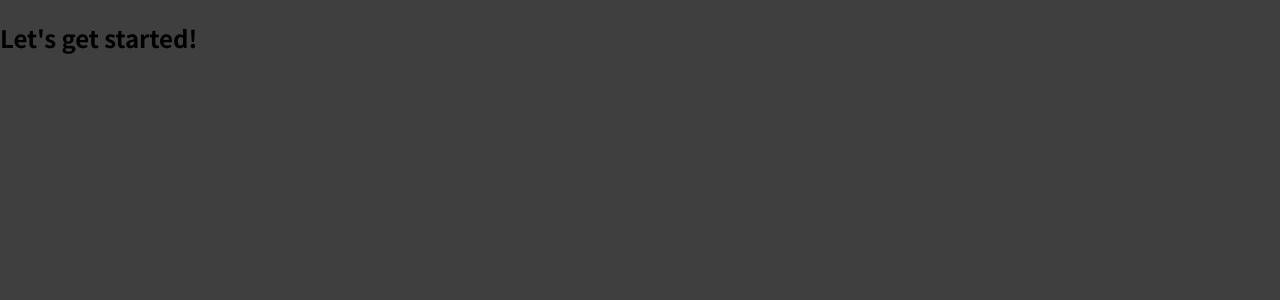
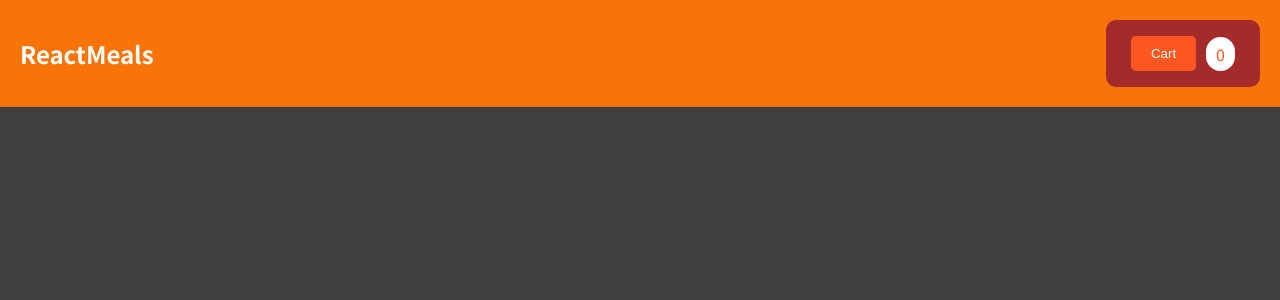
Before and after one commit to hsnadeeb/ReactMeals, a React (Create React App) app: page / in a window 1280 px wide. Shown: the top 300 px of the page. Built offline with nearby package versions, Linux system fonts and the light colour scheme.

Commit message:
created the header

```diff
--- a/src/App.js
+++ b/src/App.js
@@ -1,7 +1,9 @@
+import React from 'react';
+import Header from './components/Layout/Header';
 function App() {
   return (
     <div>
-      <h2>Let's get started!</h2>
+      <Header />
     </div>
   );
 }
--- /dev/null
+++ b/src/components/Layout/Header.css
@@ -0,0 +1,39 @@
+
+header {
+    background: #f87408;
+    color: #fff;
+    padding: 20px;
+    display: flex;
+    justify-content: space-between;
+  }
+
+  h1 {
+    font-size: 24px;
+  }
+
+  .cart-button {
+    display: flex;
+    align-items: center;
+    cursor: pointer;
+    background-color: brown;
+    border-radius: 10px;
+    padding: 15px 25px;
+
+  }
+
+  button {
+    background-color: #ff5722;
+    color: #fff;
+    border: none;
+    padding: 10px 20px;
+    border-radius: 5px;
+    cursor: pointer;
+    margin-right: 10px;
+  }
+
+  .cart-item-count {
+    background-color: #fff;
+    color: #ff5722;
+    padding: 5px 10px;
+    border-radius: 15px;
+  }
--- /dev/null
+++ b/src/components/Layout/Header.js
@@ -0,0 +1,19 @@
+import React,{useState} from 'react';
+import './Header.css';
+
+const Header=()=>{
+
+    const [cartItemCount, setCartItemCount] = useState(0);
+
+    return (
+      <header>
+        <h1>ReactMeals</h1>
+        <div className="cart-button">
+          <button>Cart</button>
+          <span className="cart-item-count">{cartItemCount}</span>
+        </div>
+      </header>
+    )
+}
+
+export default Header;
```
